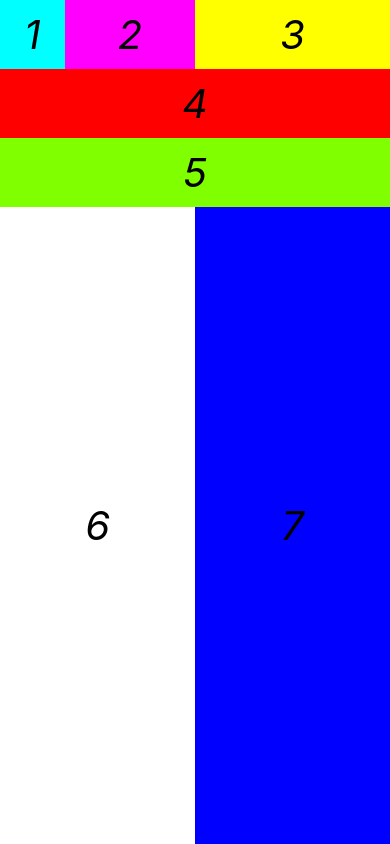
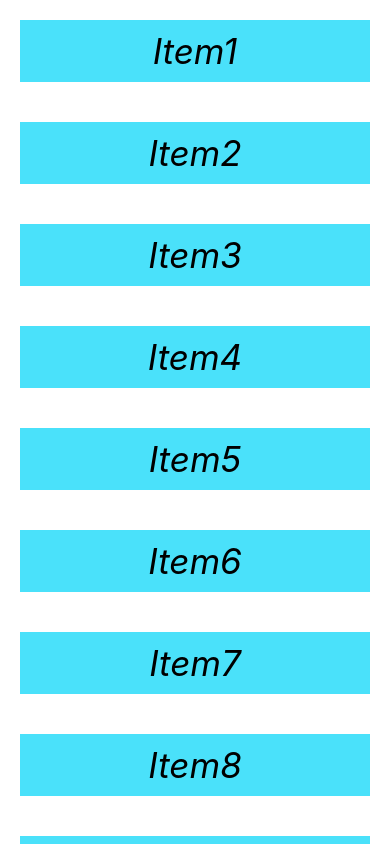
Before and after one commit to GOPIKAPANDI/MainApp, a React Native app: screen / in a window 390 px wide. Built offline with nearby package versions, Linux system fonts and the light colour scheme.

Commit message:
Scroll&RefreshControl Completed

```diff
--- a/App.js
+++ b/App.js
@@ -3,42 +3,51 @@
   StyleSheet,
   View,
   Text,
-  Button,
+  ScrollView,
+  RefreshControl,
 } from 'react-native';
 
 const App = () => {
-  const [name, setName] = useState('Style Test')
-  const onClickHandler = () => {
-    setName('Style Test is Done!')
+  // item is an array of dictionaries
+  const [Items , setItems] =useState([
+    {key: 1, item: 'Item1'},
+    {key: 2, item: 'Item2'},
+    {key: 3, item: 'Item3'},
+    {key: 4, item: 'Item4'},
+    {key: 5, item: 'Item5'},
+    {key: 6, item: 'Item6'},
+    {key: 7, item: 'Item7'},
+    {key: 8, item: 'Item8'},
+    {key: 0, item: 'Item9'},
+    {key: 10, item: 'Item10'},
+  ])
+  const [Refreshing , setRefreshing] = useState(false);
+  const onRefresh = () =>{
+    setRefreshing(true);
+    setItems([...Items,{ key: 69, item: 'Item11'}]);
+    setRefreshing(false);
   }
   return (
-    <View style={styles.body}>
-      <View style={styles.row}>
-        <View style={styles.view1}>
-          <Text style={styles.text}>1</Text>
-        </View>
-        <View style={styles.view2}>
-          <Text style={styles.text}>2</Text>
-        </View>
-        <View style={styles.view3}>
-          <Text style={styles.text}>3</Text>
-        </View>
-      </View>
-      <View style={styles.view4}>
-        <Text style={styles.text}>4</Text>
-      </View>
-      <View style={styles.view5}>
-        <Text style={styles.text}>5</Text>
-      </View>
-      <View style={styles.bigrow}>
-        <View style={styles.view6}>
-          <Text style={styles.text}>6</Text>
-        </View>
-        <View style={styles.view7}>
-          <Text style={styles.text}>7</Text>
-        </View>
-      </View>
-    </View>
+    <ScrollView
+    horizontal={false}
+    style={styles.body}
+    refreshControl={
+    <RefreshControl
+       refreshing = {Refreshing}
+       onRefresh={onRefresh}
+       colors={['#00ffff','#0000ff','#ff00ff','#ff0f']}
+    />}>
+      {
+        Items.map((obj)=>{
+          // obj ==> {key: x, item: 'xyz'}
+          return (
+            <View style = {styles.item} key={obj.key}>
+            <Text style = {styles.text}>{obj.item}</Text>
+            </View>
+          )
+        })
+      }
+      </ScrollView>
   );
 };
 
@@ -48,63 +57,16 @@
     flexDirection: 'column',
     backgroundColor : '#ffffff',
   },
-  row: {
-    flexDirection: 'row',
-    backgroundColor: '#0000ff',
-    alignItems: 'flex-start',
-    justifyContent: 'center',
-  },
-  view1:{
-    flex: 1,
-    backgroundColor: '#00ffff',
+  item:{
+    margin: 20,
+    backgroundColor: '#4ae1fa',
     alignItems: 'center',
     justifyContent: 'center',
   },
-  view2:{
-    flex: 2,
-    backgroundColor: '#ff00ff',
-    alignItems: 'center',
-    justifyContent: 'center',
-  },
-  view3:{
-    flex: 3,
-    backgroundColor: '#ffff00',
-    alignItems: 'center',
-    justifyContent: 'center',
-  },
-  view4:{
-    backgroundColor: 'red',
-    alignItems: 'center',
-    justifyContent: 'center',
-  },
-  view5:{
-    backgroundColor: '#7fff00',
-    alignItems: 'center',
-    justifyContent: 'center',
-  },
-  bigrow: {
-    flex: 1,
-    flexDirection: 'row',
-    alignItems: 'stretch',
-    justifyContent: 'center',
-    backgroundColor : '#ffffff',
-  },
-  view6:{
-    flex: 1,
-    backgroundColor: '#ffffff',
-    alignItems: 'center',
-    justifyContent: 'center',
-  },
-  view7:{
-    flex: 1,
-    backgroundColor: '#0000ff',
-    alignItems: 'center',
-    justifyContent: 'center',
-  },
-  text: {
+  text:{
     color: '#000000',
-    fontSize: 40,
-    fontStyle:'italic',
+    fontSize: 35,
+    fontStyle: 'italic',
     margin: 10,
   },
 });
```
